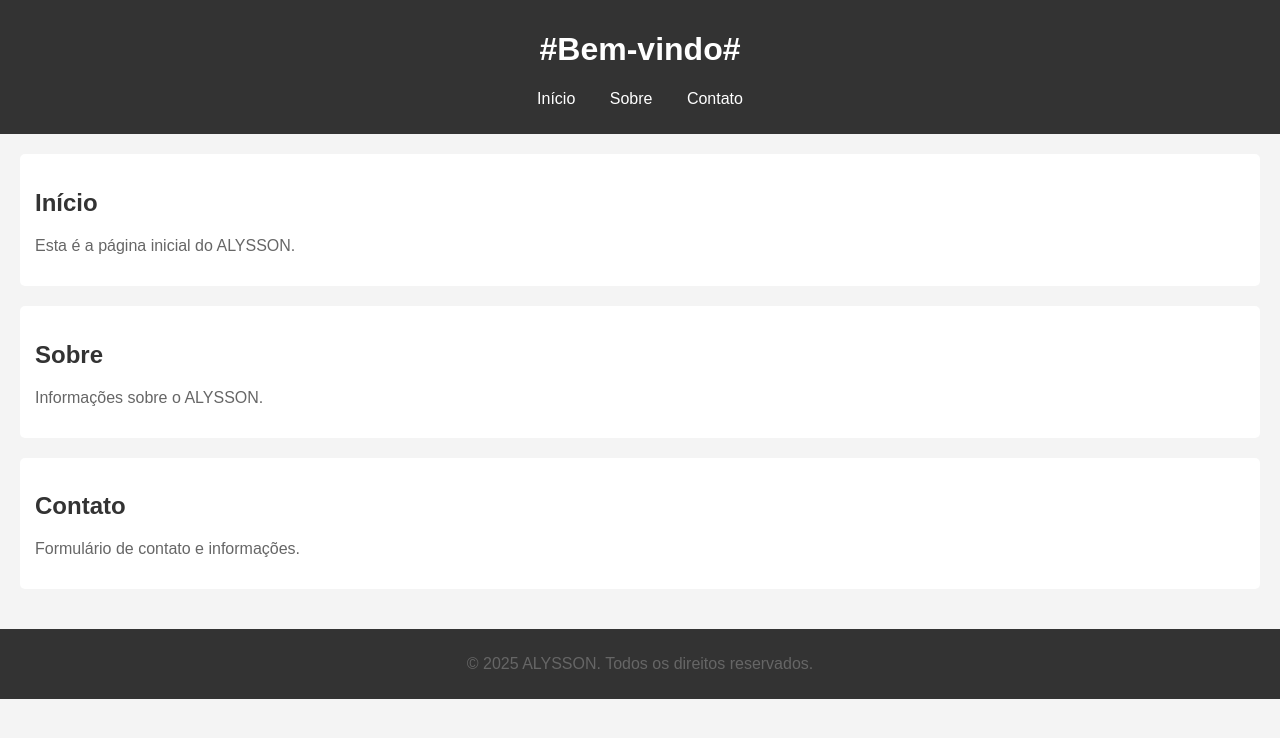
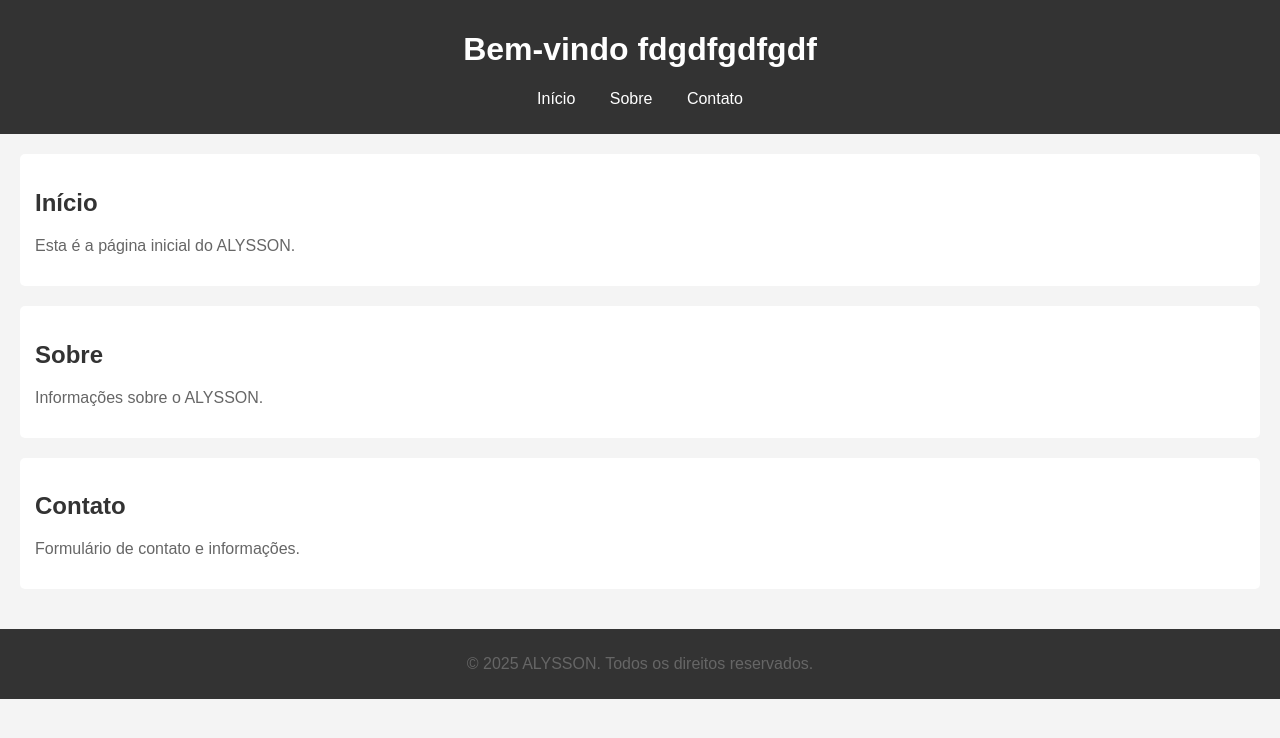
Before and after one commit to AlyssonEustaquio/AlyssonEustaquio.github.io, a plain HTML site: page index.html in a window 1280 px wide. Drawn offline with Linux system fonts and the light colour scheme.

Commit message:
Atualização automática: Sun, Jul 13, 2025 10:00:47 AM

```diff
--- a/index.html
+++ b/index.html
@@ -7,7 +7,7 @@
 </head>
 <body>
     <header>
-        <h1>#Bem-vindo#</h1>
+        <h1>Bem-vindo fdgdfgdfgdf</h1>
         <nav>
             <ul>
                 <li><a href="#home">Início</a></li>
```
